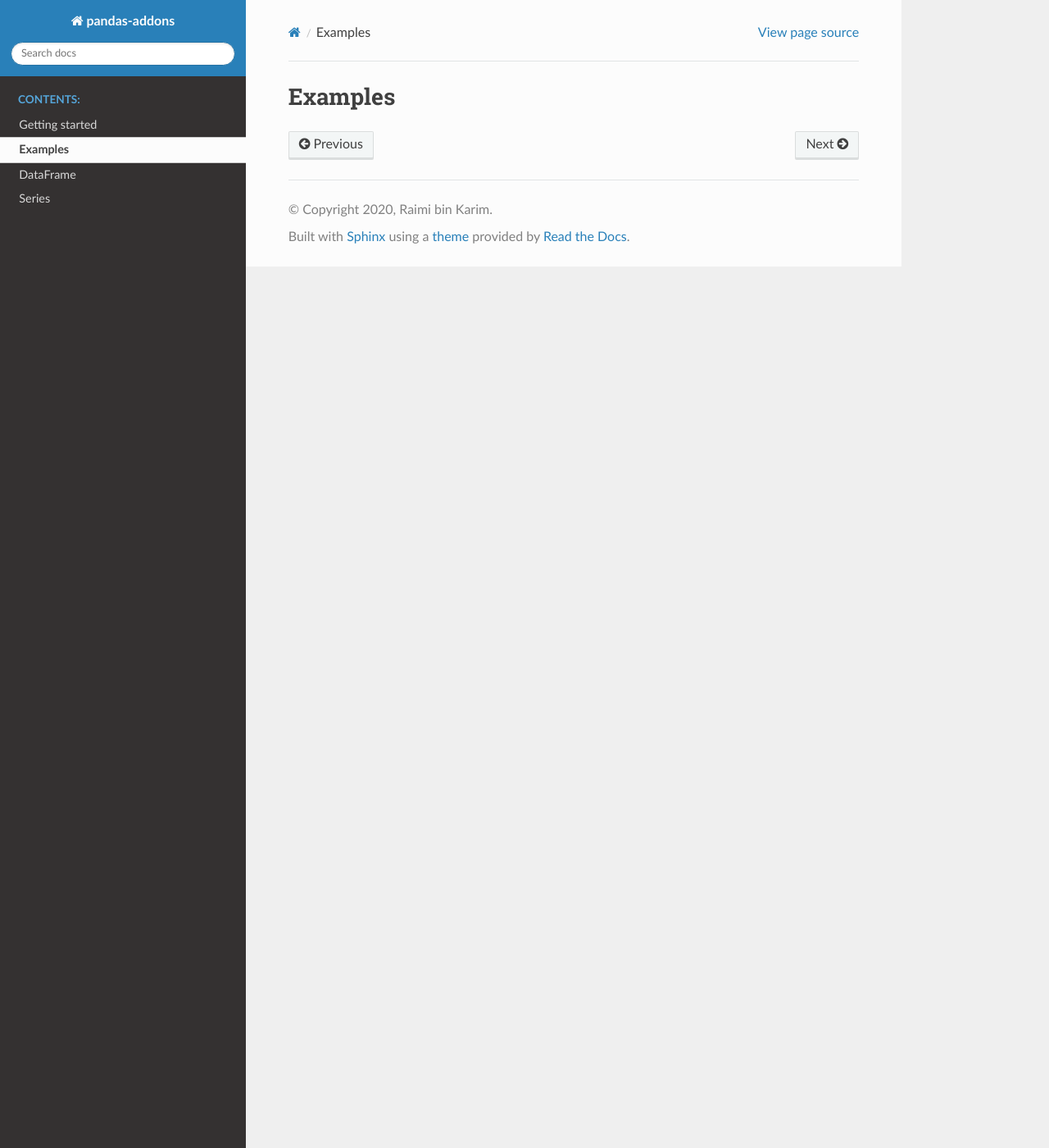
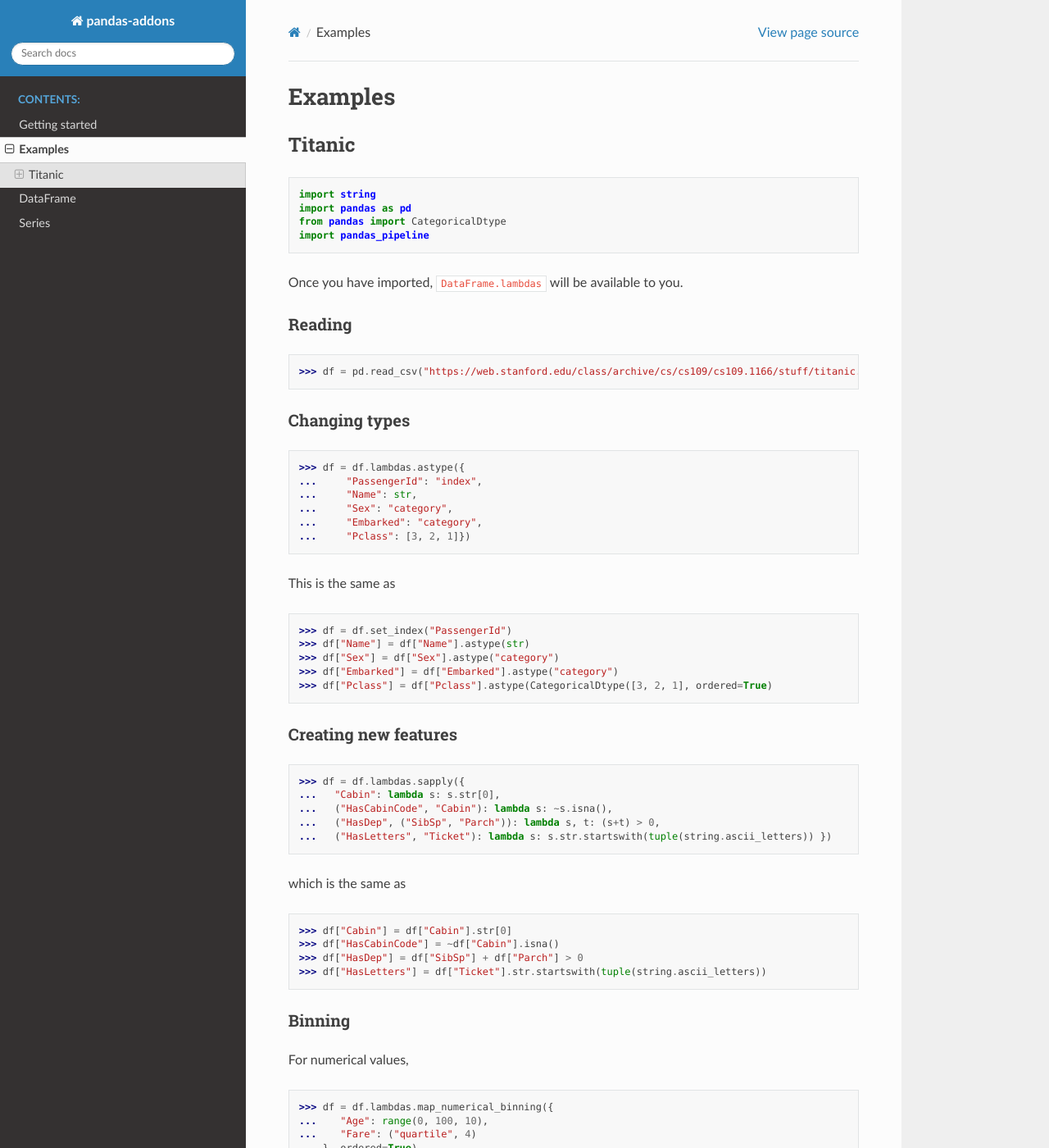
Before and after one commit to remykarem/pandas-lightning, a Sphinx documentation site: the page built from docs/source/examples.rst, in a window 1280 px wide and 1400 px high. Shown: the whole window at 82% size. Built offline with Sphinx 7.4.7 and the Read the Docs theme 2.0.0, drawn with Linux system fonts in a browser that asks for light colours; some of the changed text lies outside the part shown.

Commit message:
Add examples

```diff
--- a/docs/source/examples.rst
+++ b/docs/source/examples.rst
@@ -5,3 +5,84 @@
 
 Examples
 ========
+
+Titanic
+-------
+
+.. code-block:: python
+
+   import string
+   import pandas as pd
+   from pandas import CategoricalDtype
+   import pandas_pipeline
+
+Once you have imported, :code:`DataFrame.lambdas` will be available to you.
+
+Reading
+*******
+
+>>> df = pd.read_csv("https://web.stanford.edu/class/archive/cs/cs109/cs109.1166/stuff/titanic.csv")
+
+Changing types
+**************
+
+>>> df = df.lambdas.astype({
+...     "PassengerId": "index",
+...     "Name": str,
+...     "Sex": "category",
+...     "Embarked": "category",
+...     "Pclass": [3, 2, 1]})
+
+This is the same as
+
+>>> df = df.set_index("PassengerId")
+>>> df["Name"] = df["Name"].astype(str)
+>>> df["Sex"] = df["Sex"].astype("category")
+>>> df["Embarked"] = df["Embarked"].astype("category")
+>>> df["Pclass"] = df["Pclass"].astype(CategoricalDtype([3, 2, 1], ordered=True)
+
+Creating new features
+*********************
+
+>>> df = df.lambdas.sapply({
+...   "Cabin": lambda s: s.str[0],
+...   ("HasCabinCode", "Cabin"): lambda s: ~s.isna(),
+...   ("HasDep", ("SibSp", "Parch")): lambda s, t: (s+t) > 0,
+...   ("HasLetters", "Ticket"): lambda s: s.str.startswith(tuple(string.ascii_letters)) })
+
+which is the same as
+
+>>> df["Cabin"] = df["Cabin"].str[0]
+>>> df["HasCabinCode"] = ~df["Cabin"].isna()
+>>> df["HasDep"] = df["SibSp"] + df["Parch"] > 0
+>>> df["HasLetters"] = df["Ticket"].str.startswith(tuple(string.ascii_letters))
+
+Binning
+*******
+
+For numerical values,
+
+>>> df = df.lambdas.map_numerical_binning({
+...    "Age": range(0, 100, 10),
+...    "Fare": ("quartile", 4)
+... }, ordered=True)
+
+which is the same as
+
+>>> df["Age"] = pd.cut(df["Age"], range(0, 100, 10))
+>>> df["Fare"] = pd.qcut(df["Fare"], 4)
+
+For categorical values,
+
+>>> df = df.lambdas.map_categorical_binning({
+...    "Age": range(0, 100, 10),
+...    "Fare": ("quartile", 4)
+... }, ordered=True)
+
+which is the same as
+
+>>> df["Age"] = pd.cut(df["Age"], range(0, 100, 10))
+>>> df["Fare"] = pd.qcut(df["Fare"], 4)
+
+Plotting
+********
```
